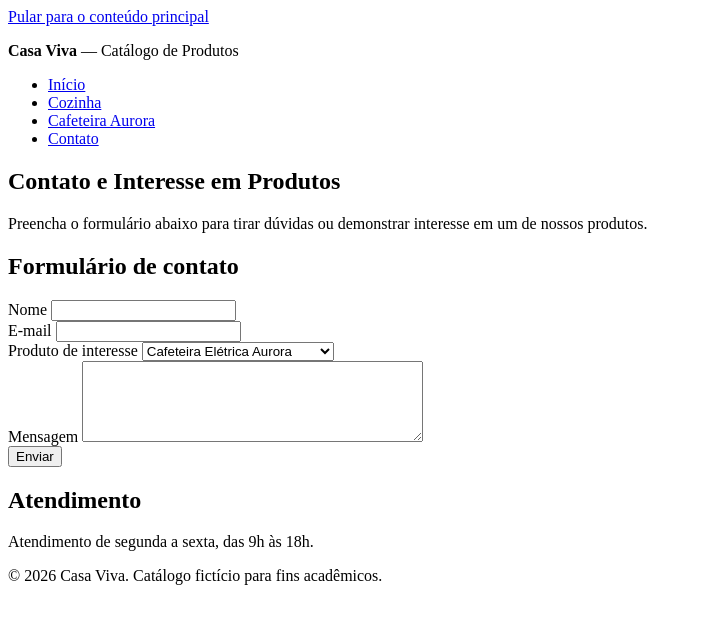
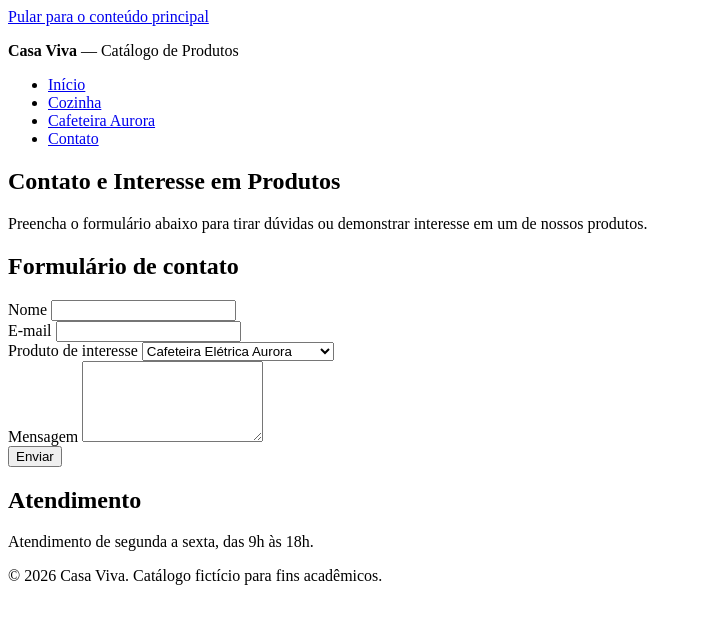
Before and after one commit to MatheusCZago/HTML-EL, a plain HTML site: page contato.html in a window 1280 px wide. Shown: the whole page, without its empty margins (0-702 px from the left). Drawn offline with Linux system fonts and the light colour scheme.

Commit message:
A largura deve ser decidida apenas no CSS
Removed the 'cols' attribute from the textarea element.

```diff
--- a/contato.html
+++ b/contato.html
@@ -46,7 +46,7 @@
           </div>
           <div>
             <label for="mensagem">Mensagem</label>
-            <textarea id="mensagem" name="mensagem" rows="5" cols="40"></textarea>
+            <textarea id="mensagem" name="mensagem" rows="5"></textarea>
           </div>
           <button type="submit">Enviar</button>
         </form>
```
